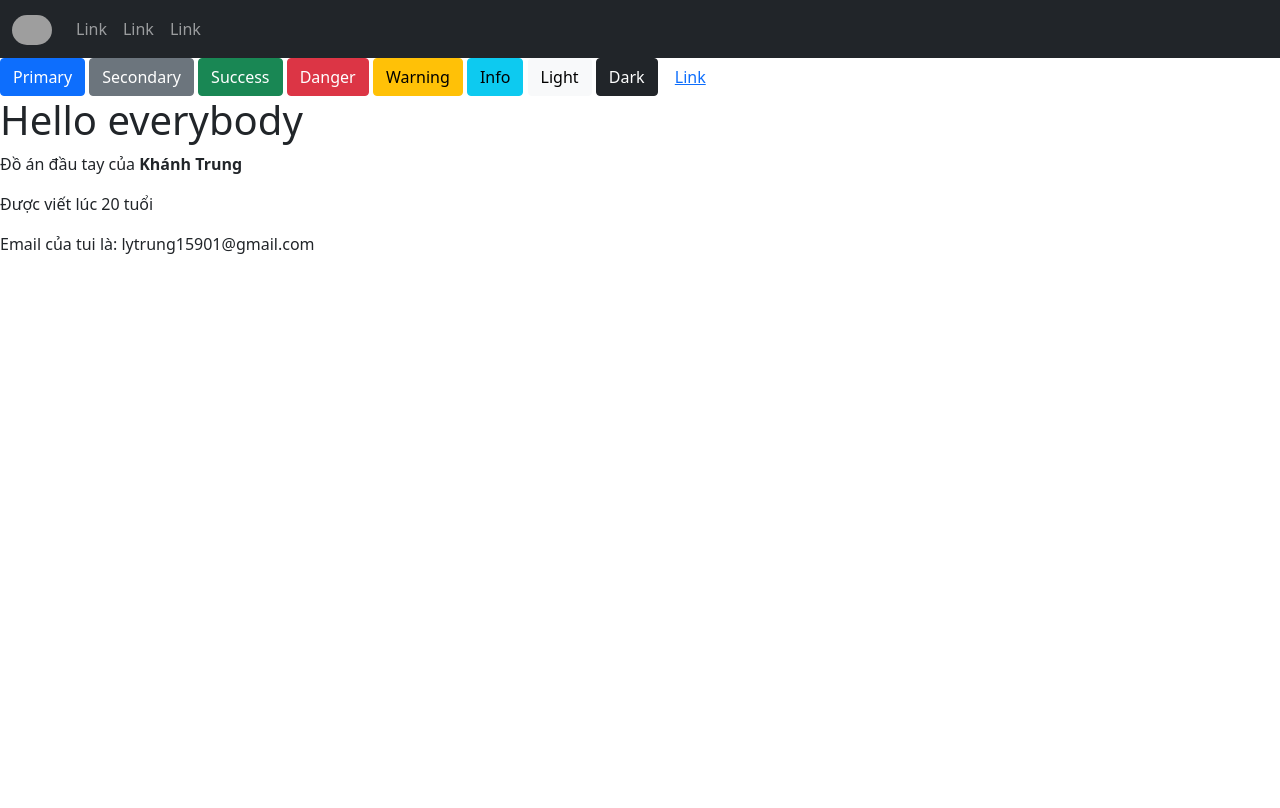
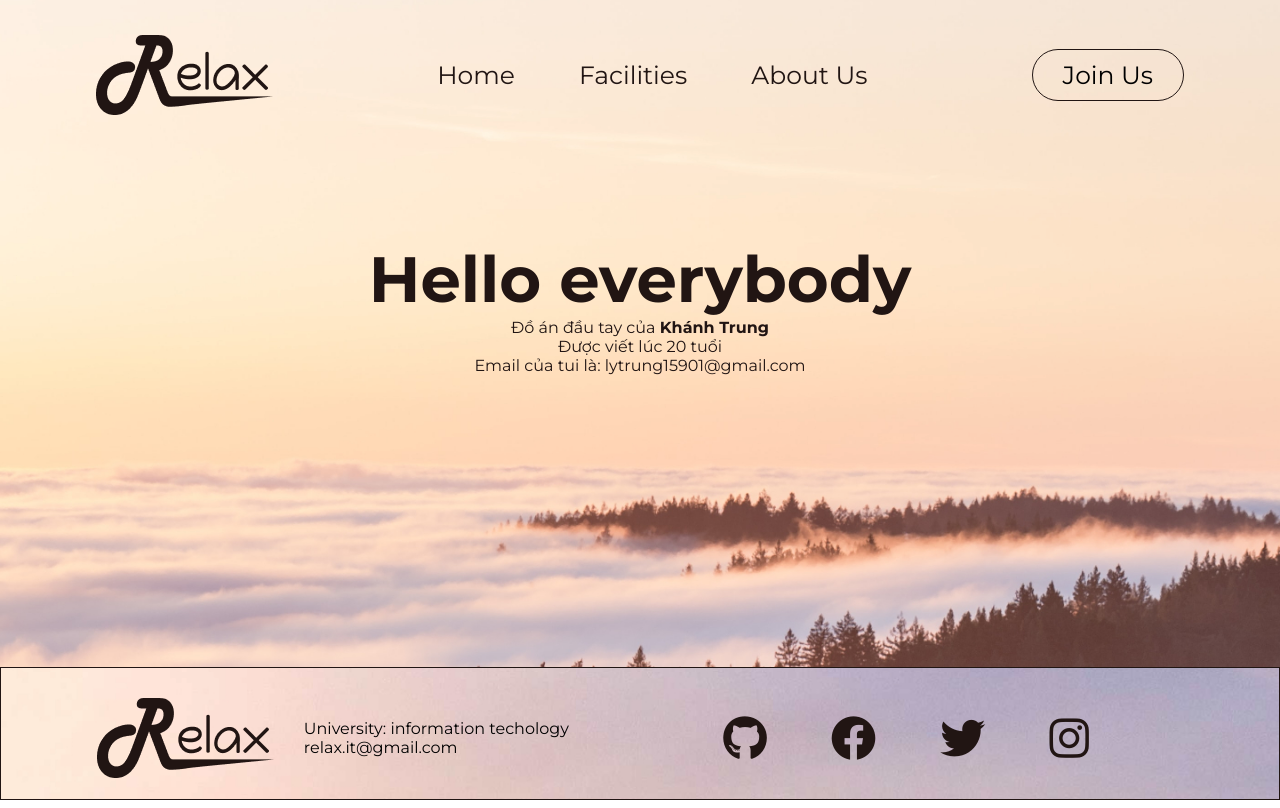
Before and after one commit to Zelzalll/relaxApp, a Django app: page /test/ in a window 1280 px wide. Before the commit the page ends 254 px from the top, so only its background shows below. Run offline with Django 3.2, Linux system fonts and the light colour scheme; grey boxes are pictures that could not be loaded.

Commit message:
Home completed

```diff
--- /dev/null
+++ b/relax/static/relax/css/base.css
@@ -0,0 +1,16 @@
+@import url('https://fonts.googleapis.com/css2?family=Montserrat:ital,wght@0,300;0,400;0,500;0,600;0,700;1,300;1,500;1,600;1,700&display=swap');
+*{
+    margin: 0;
+    padding: 0;
+    font-family: "Montserrat", sans-serif;
+    box-sizing: border-box;
+}
+.banner{
+    width: 100%;
+    height: 100vh;
+    background-image: url("../image/backgroundHome.png");
+    background-size: cover;
+    background-position: center;
+    background-repeat: no-repeat;
+
+}
--- /dev/null
+++ b/relax/static/relax/css/footer.css
@@ -0,0 +1,38 @@
+footer{
+    width: 100%;
+    bottom: 0;
+    left: 0;
+    background: url("../image/footerImg.png");
+    position: absolute;
+    border: 1px solid #211513;
+    height: 133px;
+    background-size: cover;
+    background-position: center;
+    background-repeat: no-repeat;
+}
+.footer-banner{
+    position: relative;
+    width: 85%;
+    padding: 30px 0;
+    margin: auto;
+    display: flex;
+    align-items: center;
+    justify-content: space-between;
+}
+.about{
+    padding-left: 30px;
+}
+.media-icons{
+    margin: auto;
+    display: inline-block;
+}
+.media-icons a{
+    font-size: 45px;
+    color: #211513;
+    margin-left: 60px;
+    transition: 0.3s;
+    transition-property: transform;
+}
+.media-icons a:hover{
+    transform: scale(1.5);
+}
--- /dev/null
+++ b/relax/static/relax/css/header.css
@@ -0,0 +1,68 @@
+.container{
+    width: 85%;
+    margin: auto;
+    padding: 35px 0;
+    display: flex;
+    align-items: center;
+    justify-content: space-between;
+    position: relative;
+}
+.nav-item{
+    list-style: none;
+    display: inline-block;
+    margin: 0 30px;
+    position: relative;
+}
+.nav-item::after{
+    content: '';
+    height: 3px;
+    width: 0;
+    position: absolute;
+    left: 0;
+    background-color: #211513;
+    bottom: -5px;
+    transition: 0.5s;
+    transition-property: background;
+}
+.nav-item:hover::after{
+    width: 100%;
+}
+.nav-link{
+    text-decoration: none;
+    color: #211513;
+    font-size: 25px;
+}
+.nav-link:hover{
+    color: #211513;
+    font-weight: bold;
+}
+.nav-link:active{
+    color: yellow;
+}
+.btn{
+    font-size: 25px;
+    background-color: transparent;
+    padding: 10px 30px;
+    border: 1px solid #211513;
+    cursor: pointer;
+    border-radius: 85px;
+    position: relative;
+}
+.btn span{
+    background: yellow;
+    height: 100%;
+    width: 0;
+    border-radius: 85px;
+    position: absolute;
+    left: 0;
+    bottom: 0;
+    z-index: -1;
+    /* transition: 0.5s; */
+    transition: 0.5s;
+}
+.btn:hover span{
+    width: 100%;
+}
+.btn:hover{
+    border: none;
+}
--- /dev/null
+++ b/relax/static/relax/css/home.css
@@ -0,0 +1,48 @@
+.content{
+    width: 100%;
+    position: absolute;
+    top: 30%;
+    text-align: center;
+    color: #211513;
+}
+.content h1{
+    font-size: 64px;
+    font-weight: 700;
+}
+.content h2{
+    font-size: 36px;
+    font-weight: 700;
+    padding: 30px 30%;
+}
+.btn-home{
+    font-size: 50px;
+    background-color: transparent;
+    border: 1px solid #211513;
+    cursor: pointer;
+    border-radius: 85px;
+    color: #211513;
+    font-weight: 700;
+    text-align: center;
+    position: relative;
+    overflow: hidden;
+    padding: 15px 0;
+    margin: 20px 10px;
+    width: 300px;
+}
+.btn-home span{
+    background: brown;
+    height: 100%;
+    width: 0;
+    border-radius: 85px;
+    position: absolute;
+    left: 0;
+    bottom: 0;
+    z-index: -1;
+    transition: 0.5s;
+}
+.btn-home:hover span{
+    width: 100%;
+}
+.btn-home:hover{
+    border: none;
+}
--- a/relax/templates/relax/base.html
+++ b/relax/templates/relax/base.html
@@ -1,5 +1,3 @@
-{% load static %}
-
 <!DOCTYPE html>
 <html lang="en">
 <head>
@@ -9,38 +7,26 @@
 
     <title>{% block title %}{% endblock %}</title>
 
-    <link rel="stylesheet" href="{% static 'relax/style.css' %}">
-    <link href="https://cdn.jsdelivr.net/npm/bootstrap@5.1.3/dist/css/bootstrap.min.css" rel="stylesheet" integrity="sha384-1BmE4kWBq78iYhFldvKuhfTAU6auU8tT94WrHftjDbrCEXSU1oBoqyl2QvZ6jIW3" crossorigin="anonymous">
-
+    {% load static %}
+    <link rel="stylesheet" href="{% static 'relax/css/base.css' %}">
+    <link rel="stylesheet" href="{% static 'relax/css/header.css' %}">
+    <link rel="stylesheet" href="{% static 'relax/css/footer.css' %}">
+    <link rel="stylesheet" href="{% static 'relax/css/home.css' %}">
+    <link rel="stylesheet" href="https://cdnjs.cloudflare.com/ajax/libs/font-awesome/6.0.0-beta2/css/all.min.css">
 </head>
 <body>
-    <!-- --------------header of website-------------- -->
-    {% block header %}
-        {% include "relax/header.html" %}
-    {% endblock %}
-
+    <div class="banner">
+        <!-- --------------header of website-------------- -->
+    {% include "relax/header.html" %}
     <!-- --------------------------------------------- -->
-    <div>
-        <button type="button" class="btn btn-primary">Primary</button>
-        <button type="button" class="btn btn-secondary">Secondary</button>
-        <button type="button" class="btn btn-success">Success</button>
-        <button type="button" class="btn btn-danger">Danger</button>
-        <button type="button" class="btn btn-warning">Warning</button>
-        <button type="button" class="btn btn-info">Info</button>
-        <button type="button" class="btn btn-light">Light</button>
-        <button type="button" class="btn btn-dark">Dark</button>
-        <button type="button" class="btn btn-link">Link</button>
-    </div>
 
     <div class="content">
         {% block content %}
-
         {% endblock %}
     </div>
     <!-- --------------footer of website-------------- -->
-    {% block footer %}
-        {% include "relax/footer.html" %}
-    {% endblock %}
+    {% include "relax/footer.html" %}
     <!-- --------------------------------------------- -->
+    </div>
 </body>
 </html>
--- a/relax/templates/relax/footer.html
+++ b/relax/templates/relax/footer.html
@@ -1,4 +1,18 @@
-
+{%  load static %}
 {% block footer %}
-
+<footer>
+    <div class="footer-banner">
+        <img src="{% static 'relax/image/logo.png' %}" alt="Logo">
+        <div class="about">
+            <p>University: information techology</p>
+            <p>relax.it@gmail.com</p>
+        </div>
+        <div class='media-icons'>
+            <a href="#"><i class="fab fa-github"></i></a>
+            <a href="#"><i class="fab fa-facebook"></i></a>
+            <a href="#"><i class="fab fa-twitter"></i></a>
+            <a href="#"><i class="fab fa-instagram"></i></a>
+      </div>
+    </div>
+</footer>
 {% endblock %}
--- a/relax/templates/relax/header.html
+++ b/relax/templates/relax/header.html
@@ -1,27 +1,18 @@
-{% block header %}
+{% load static %}
 <header>
-        <nav class="navbar navbar-expand-sm bg-dark navbar-dark">
-            <div class="container-fluid">
-                <a class="navbar-brand" href="#">
-                <img src="logo.png" alt="Avatar Logo" style="width:40px;" class="rounded-pill">
-                </a>
-                <button class="navbar-toggler" type="button" data-bs-toggle="collapse" data-bs-target="#mynavbar">
-                    <span class="navbar-toggler-icon"></span>
-                </button>
-                <div class="collapse navbar-collapse" id="mynavbar">
-                    <ul class="navbar-nav me-auto">
+    <nav class="container">
+        <img src="{% static 'relax/image/logo.png' %}" alt="Logo">
+        <ul>
             <li class="nav-item">
-                        <a class="nav-link" href="javascript:void(0)">Link</a>
+                <a class="nav-link" href="#">Home</a>
             </li>
             <li class="nav-item">
-                        <a class="nav-link" href="javascript:void(0)">Link</a>
+                <a class="nav-link" href="#">Facilities</a>
             </li>
             <li class="nav-item">
-                        <a class="nav-link" href="javascript:void(0)">Link</a>
+                <a class="nav-link" href="#">About Us</a>
             </li>
         </ul>
-                </div>
-            </div>
+        <button type="button" class="btn"><span></span>Join Us</button>
     </nav>
 </header>
-{% endblock %}
--- a/relax/urls.py
+++ b/relax/urls.py
@@ -3,5 +3,6 @@ from . import views
 
 urlpatterns = [
     path('test/', views.test, name="test"),
-    path('/', views.home, name="home"),
+    path('', views.home, name="home"),
+    path('menu/', views.menu, name='menu'),
 ]
--- a/relax/views.py
+++ b/relax/views.py
@@ -12,3 +12,6 @@ def test(request):
 
 def home(request):
     return render(request, "relax/home.html")
+
+def menu(request):
+    return render(request, "relax/menu.html")
```
Also changed, not shown: relax/templates/relax/baseLevel2.html (added, +24 -0 lines), relax/templates/relax/home.html (+8 -3 lines), relax/templates/relax/menu.html (added, +19 -0 lines), relax/static/relax/image/backgroundHome.png (added), relax/static/relax/image/footerImg.png (added), relax/static/relax/image/logo.png (added), relax/static/relax/menu.html (added), relax/static/relax/style.css (added). Lines whose indentation alone changed are shown as unchanged.
